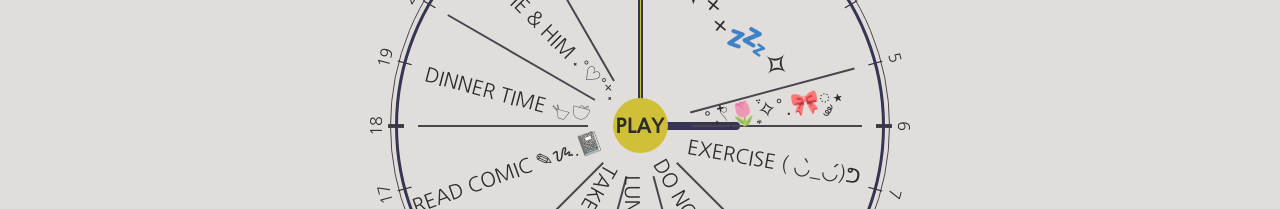
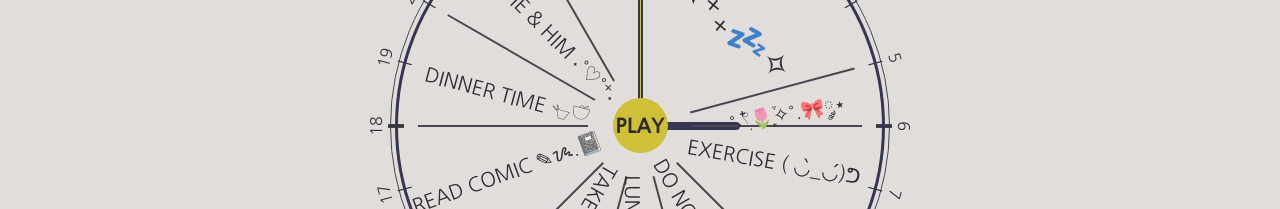
Before and after one commit to daisy051202/clock, a React (Create React App) app: page / in a window 1280 px wide. Shown: the part 296-505 px from the top of the page. Built offline with nearby package versions, Linux system fonts and the light colour scheme.

Commit message:
Fix icon

```diff
--- a/src/index.css
+++ b/src/index.css
@@ -205,9 +205,9 @@ button:hover {
   position: absolute;
   font-family: "Nanum Gothic";
   font-weight: 400;
-  font-size: 23px;
+  font-size: 19px;
   right: 35px;
-  top: 41%;
+  top: 43%;
   text-transform: uppercase;
   text-align: center;
 }
```
